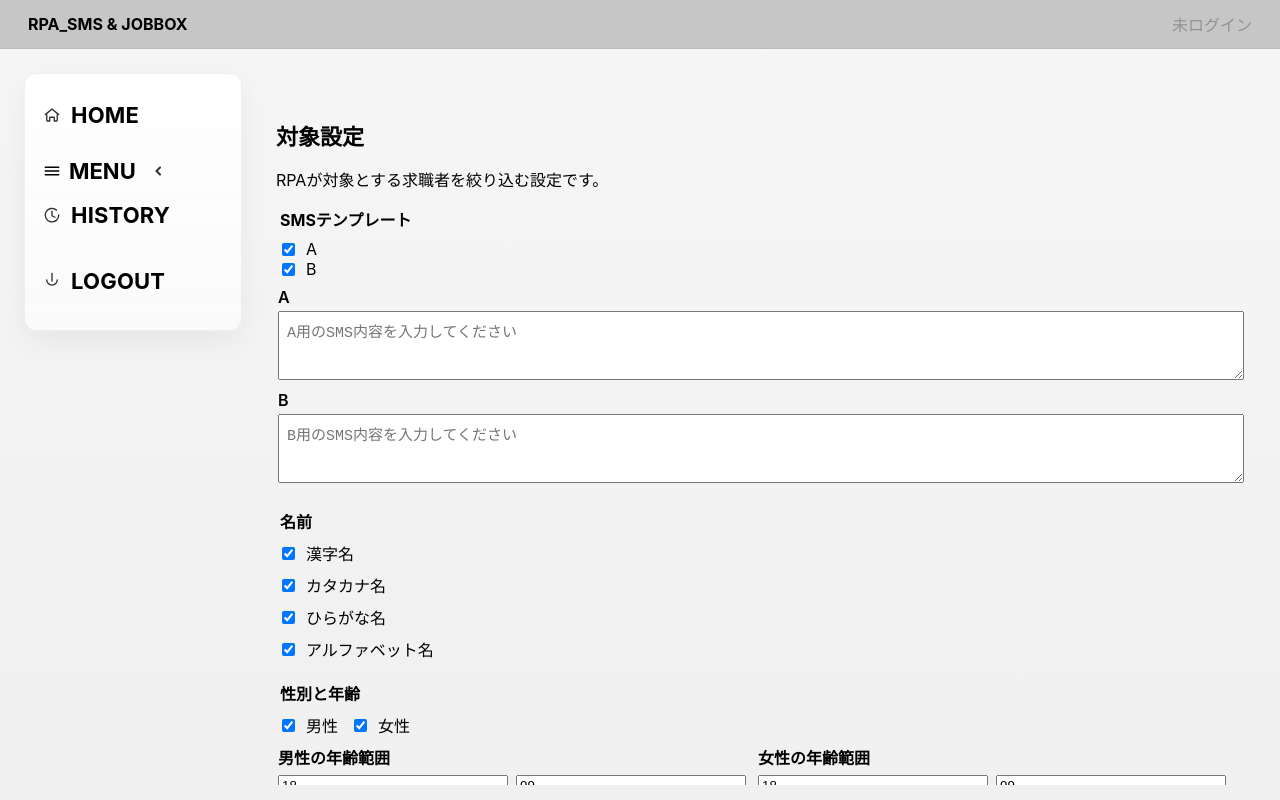
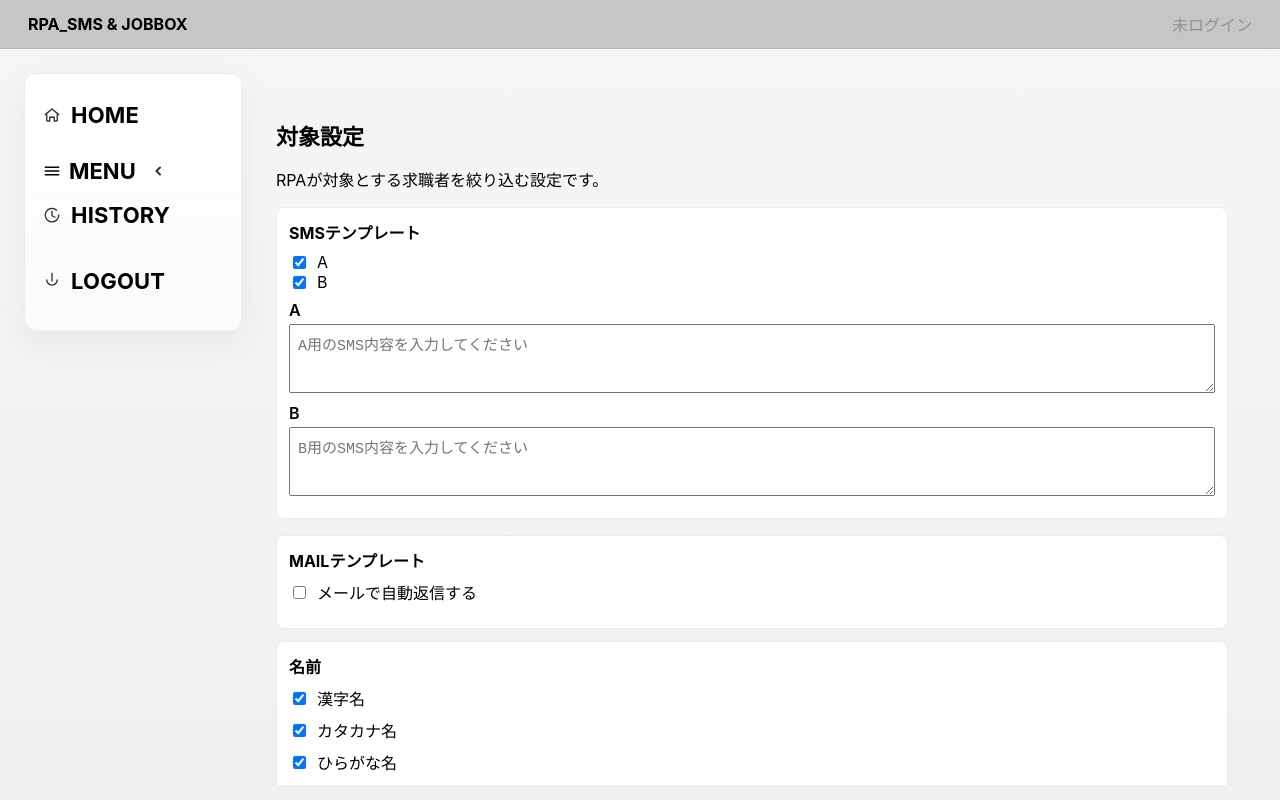
Before and after one commit to wangxiyue711/SMS_RPA_JOBBOX, a Next.js app: page /target-settings in a window 1280 px wide. Built offline with nearby package versions, Linux system fonts and the light colour scheme; no server answers.

Commit message:
邮件送信

```diff
--- a/app/target-settings/page.tsx
+++ b/app/target-settings/page.tsx
@@ -42,6 +42,13 @@ export default function TargetSettingsPage() {
   const [smsTemplateB, setSmsTemplateB] = useState("");
   const [smsUseA, setSmsUseA] = useState(true);
   const [smsUseB, setSmsUseB] = useState(true);
+  const [autoReply, setAutoReply] = useState(false);
+  const [mailUseTarget, setMailUseTarget] = useState(true);
+  const [mailUseNonTarget, setMailUseNonTarget] = useState(false);
+  const [mailTemplateA, setMailTemplateA] = useState("");
+  const [mailTemplateB, setMailTemplateB] = useState("");
+  const [mailSubjectA, setMailSubjectA] = useState("");
+  const [mailSubjectB, setMailSubjectB] = useState("");
   const [saved, setSaved] = useState(false);
   const [loaded, setLoaded] = useState(false);
   const [loading, setLoading] = useState(false);
@@ -84,6 +91,17 @@ export default function TargetSettingsPage() {
         setSmsTemplateB(data.smsTemplateB ?? "");
         setSmsUseA(data.smsUseA === undefined ? true : !!data.smsUseA);
         setSmsUseB(data.smsUseB === undefined ? true : !!data.smsUseB);
+        setAutoReply(data.autoReply === undefined ? false : !!data.autoReply);
+        setMailUseTarget(
+          data.mailUseTarget === undefined ? true : !!data.mailUseTarget
+        );
+        setMailUseNonTarget(
+          data.mailUseNonTarget === undefined ? false : !!data.mailUseNonTarget
+        );
+        setMailTemplateA(data.mailTemplateA ?? "");
+        setMailTemplateB(data.mailTemplateB ?? "");
+        setMailSubjectA(data.mailSubjectA ?? "");
+        setMailSubjectB(data.mailSubjectB ?? "");
       }
     } catch (e) {
       console.error("load target settings error", e);
@@ -141,6 +159,13 @@ export default function TargetSettingsPage() {
           smsTemplateB,
           smsUseA,
           smsUseB,
+          autoReply,
+          mailUseTarget,
+          mailUseNonTarget,
+          mailTemplateA,
+          mailTemplateB,
+          mailSubjectA,
+          mailSubjectB,
           updatedAt: Date.now(),
         },
         { merge: true }
@@ -167,10 +192,18 @@ export default function TargetSettingsPage() {
 
       <form onSubmit={handleSave} autoComplete="off">
         {/* 短信模板输入区域 */}
-        <fieldset style={{ marginBottom: 16, border: "none", padding: 0 }}>
-          <legend style={{ fontWeight: 700, marginBottom: 8 }}>
+        <div
+          style={{
+            marginBottom: 16,
+            border: "1px solid rgba(0,0,0,0.08)",
+            borderRadius: 8,
+            padding: 12,
+            background: "rgba(255,255,255,0.98)",
+          }}
+        >
+          <div style={{ fontWeight: 700, marginBottom: 8, fontSize: 16 }}>
             SMSテンプレート
-          </legend>
+          </div>
           <div style={{ marginBottom: 8 }}>
             <label style={{ display: "flex", alignItems: "center", gap: 8 }}>
               <input
@@ -189,6 +222,7 @@ export default function TargetSettingsPage() {
               B
             </label>
           </div>
+
           <div style={{ marginBottom: 6 }}>
             <label
               style={{ fontWeight: 600, display: "block", marginBottom: 4 }}
@@ -201,6 +235,8 @@ export default function TargetSettingsPage() {
               rows={3}
               style={{
                 width: "100%",
+                maxWidth: "100%",
+                boxSizing: "border-box",
                 resize: "vertical",
                 fontSize: 15,
                 padding: 8,
@@ -220,6 +256,8 @@ export default function TargetSettingsPage() {
               rows={3}
               style={{
                 width: "100%",
+                maxWidth: "100%",
+                boxSizing: "border-box",
                 resize: "vertical",
                 fontSize: 15,
                 padding: 8,
@@ -227,11 +265,162 @@ export default function TargetSettingsPage() {
               placeholder="B用のSMS内容を入力してください"
             />
           </div>
-        </fieldset>
+        </div>
+
+        <div
+          style={{
+            marginTop: 12,
+            marginBottom: 12,
+            border: "1px solid rgba(0,0,0,0.08)",
+            borderRadius: 8,
+            padding: 12,
+            background: "rgba(255,255,255,0.98)",
+          }}
+        >
+          <div style={{ fontWeight: 700, marginBottom: 8, fontSize: 16 }}>
+            MAILテンプレート
+          </div>
+
+          <div style={{ marginBottom: 12 }}>
+            <label style={{ display: "flex", alignItems: "center", gap: 8 }}>
+              <input
+                type="checkbox"
+                checked={autoReply}
+                onChange={(e) => setAutoReply(e.target.checked)}
+              />
+              メールで自動返信する
+            </label>
+          </div>
+
+          {autoReply && (
+            <React.Fragment>
+              <div style={{ marginBottom: 8 }}>
+                <label
+                  style={{ display: "flex", alignItems: "center", gap: 8 }}
+                >
+                  <input
+                    type="checkbox"
+                    checked={mailUseTarget}
+                    onChange={(e) => setMailUseTarget(e.target.checked)}
+                  />
+                  対象に送信する
+                </label>
+
+                {mailUseTarget && (
+                  <div style={{ marginTop: 6, marginBottom: 6 }}>
+                    <label
+                      style={{
+                        fontWeight: 600,
+                        display: "block",
+                        marginBottom: 4,
+                      }}
+                    >
+                      対象向け
+                    </label>
+                    <input
+                      type="text"
+                      value={mailSubjectA}
+                      onChange={(e) => setMailSubjectA(e.target.value)}
+                      placeholder="メールの件名（対象向け）"
+                      style={{
+                        width: "100%",
+                        boxSizing: "border-box",
+                        padding: 8,
+                        fontSize: 14,
+                        marginBottom: 8,
+                      }}
+                    />
+                    <textarea
+                      value={mailTemplateA}
+                      onChange={(e) => setMailTemplateA(e.target.value)}
+                      rows={4}
+                      style={{
+                        width: "100%",
+                        maxWidth: "100%",
+                        boxSizing: "border-box",
+                        resize: "vertical",
+                        fontSize: 15,
+                        padding: 8,
+                      }}
+                      placeholder="対象向けのメールテンプレート"
+                    />
+                  </div>
+                )}
+
+                <label
+                  style={{
+                    display: "flex",
+                    alignItems: "center",
+                    gap: 8,
+                    marginTop: 6,
+                  }}
+                >
+                  <input
+                    type="checkbox"
+                    checked={mailUseNonTarget}
+                    onChange={(e) => setMailUseNonTarget(e.target.checked)}
+                  />
+                  非対象に送信する
+                </label>
+
+                {mailUseNonTarget && (
+                  <div style={{ marginTop: 6, marginBottom: 6 }}>
+                    <label
+                      style={{
+                        fontWeight: 600,
+                        display: "block",
+                        marginBottom: 4,
+                      }}
+                    >
+                      非対象向け
+                    </label>
+                    <input
+                      type="text"
+                      value={mailSubjectB}
+                      onChange={(e) => setMailSubjectB(e.target.value)}
+                      placeholder="メールの件名（非対象向け）"
+                      style={{
+                        width: "100%",
+                        boxSizing: "border-box",
+                        padding: 8,
+                        fontSize: 14,
+                        marginBottom: 8,
+                      }}
+                    />
+                    <textarea
+                      value={mailTemplateB}
+                      onChange={(e) => setMailTemplateB(e.target.value)}
+                      rows={4}
+                      style={{
+                        width: "100%",
+                        maxWidth: "100%",
+                        boxSizing: "border-box",
+                        resize: "vertical",
+                        fontSize: 15,
+                        padding: 8,
+                      }}
+                      placeholder="非対象向けのメールテンプレート"
+                    />
+                  </div>
+                )}
+              </div>
+            </React.Fragment>
+          )}
+        </div>
 
         {/* 既存设置区域 ...existing code... */}
-        <fieldset style={{ marginBottom: 12, border: "none", padding: 0 }}>
-          <legend style={{ fontWeight: 700, marginBottom: 8 }}>名前</legend>
+        <div
+          style={{
+            marginBottom: 12,
+            border: "1px solid rgba(0,0,0,0.08)",
+            borderRadius: 8,
+            padding: 12,
+            background: "rgba(255,255,255,0.98)",
+          }}
+        >
+          <div style={{ fontWeight: 700, marginBottom: 8, fontSize: 16 }}>
+            名前
+          </div>
           <div style={{ marginBottom: 8 }}>
             <label style={{ display: "flex", alignItems: "center", gap: 8 }}>
               <input
@@ -280,12 +469,20 @@ export default function TargetSettingsPage() {
               アルファベット名
             </label>
           </div>
-        </fieldset>
+        </div>
 
-        <fieldset style={{ marginBottom: 12, border: "none", padding: 0 }}>
-          <legend style={{ fontWeight: 700, marginBottom: 8 }}>
+        <div
+          style={{
+            marginBottom: 12,
+            border: "1px solid rgba(0,0,0,0.08)",
+            borderRadius: 8,
+            padding: 12,
+            background: "rgba(255,255,255,0.98)",
+          }}
+        >
+          <div style={{ fontWeight: 700, marginBottom: 8, fontSize: 16 }}>
             性別と年齢
-          </legend>
+          </div>
           <div
             style={{
               display: "flex",
@@ -387,7 +584,7 @@ export default function TargetSettingsPage() {
               </div>
             </div>
           </div>
-        </fieldset>
+        </div>
 
         <button
           className="btn"
```
